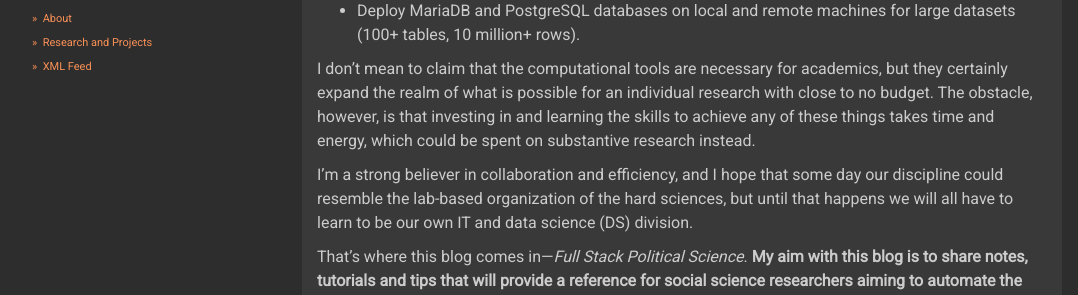
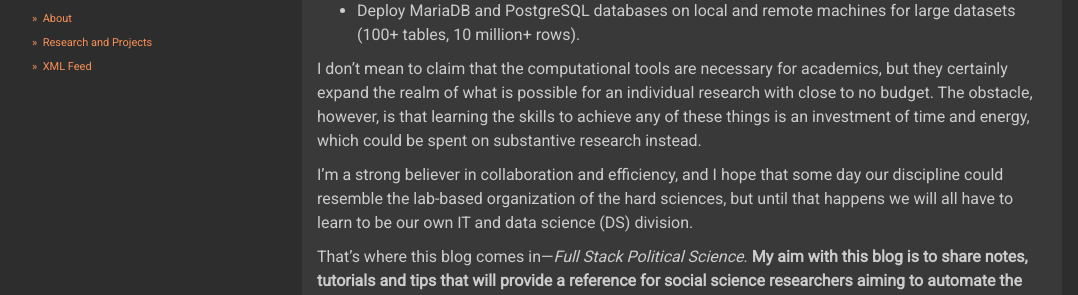
Before and after one commit to muhark/muhark.github.io, a Jekyll site: the page built from _posts/2021-03-22-hello-world.md, in a window 1280 px wide and 1022 px high. Shown: the part 450-745 px from the top of the window, without its empty margins (53-1131 px from the left). Built offline with Jekyll 4.4.1, drawn with Linux system fonts in a browser that asks for light colours; nearby versions of some CDN libraries; comment, search, counter and statistics services are not loaded.

Commit message:
Edited file paths, typo in first blog post

```diff
--- a/_posts/2021-03-22-hello-world.md
+++ b/_posts/2021-03-22-hello-world.md
@@ -16,7 +16,7 @@ My name is Musashi, I'm a mid-stage doctoral student in political science at the
 - A _lot_ of web-scraping.
 - Deploy MariaDB and PostgreSQL databases on local and remote machines for large datasets (100+ tables, 10 million+ rows).
 
-I don't mean to claim that the computational tools are necessary for academics, but they certainly expand the realm of what is possible for an individual research with close to no budget. The obstacle, however, is that investing in and learning the skills to achieve any of these things takes time and energy, which could be spent on substantive research instead.
+I don't mean to claim that the computational tools are necessary for academics, but they certainly expand the realm of what is possible for an individual research with close to no budget. The obstacle, however, is that learning the skills to achieve any of these things is an investment of time and energy, which could be spent on substantive research instead.
 
 I'm a strong believer in collaboration and efficiency, and I hope that some day our discipline could resemble the lab-based organization of the hard sciences, but until that happens we will all have to learn to be our own IT and data science (DS) division.
 
```
Also changed, not shown: _project/does-microtargeting-work.md (+1 -1 lines), about.md (+1 -1 lines), 1 other file.
